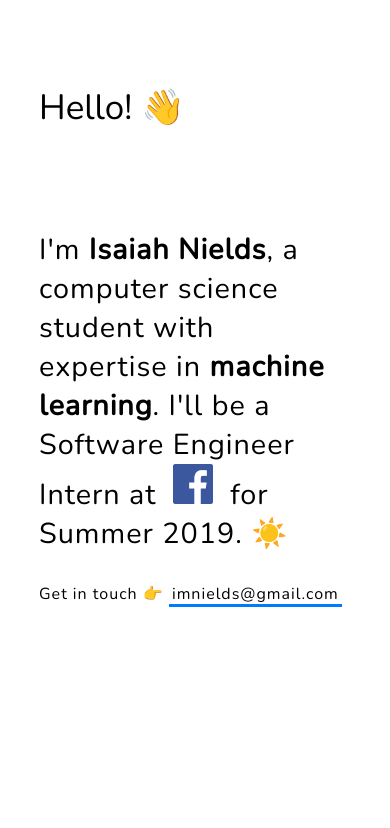
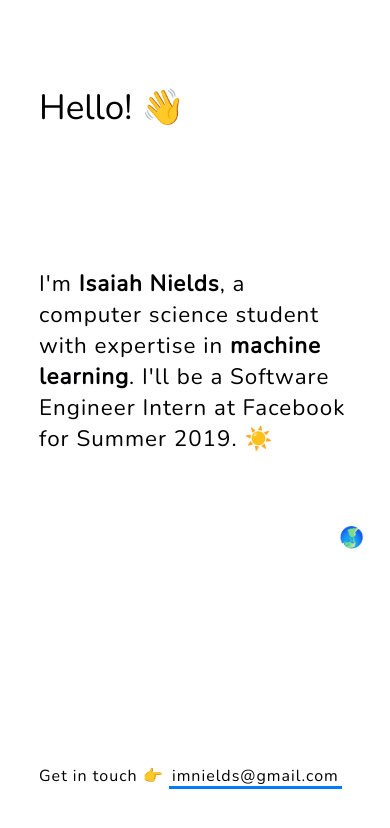
Before and after one commit to znields/znields.com, a React (Create React App) app: page / in a window 390 px wide. Shown: the top 828 px of the page. Built offline with nearby package versions, Linux system fonts and the light colour scheme.

Commit message:
Added Earth

```diff
--- a/src/components/Contact.js
+++ b/src/components/Contact.js
@@ -7,12 +7,16 @@ const Container = Keyframes.Spring({
     show: { opacity: 1 },
     point: async (next, cancel, ownProps) => {
         await next({ paddingLeft: 0, paddingRight: 0, config: { easing: t => t, duration: 100 }});
-        await next({ paddingLeft: 0, paddingRight: 5, config: { easing: t => t, duration: 100 }});
-        await next({ paddingLeft: 5, paddingRight: 0, config: { easing: t => t, duration: 100 }});
+        await next({ paddingLeft: 10, paddingRight: 0, config: { easing: t => t, duration: 100 }});
         await next({ paddingLeft: 0, paddingRight: 0, config: { easing: t => t, duration: 100 }});
         ownProps.onRest();
     }
 });
+
+const  style = {
+    bottom: '5vh',
+    position: 'absolute'
+};
 
 class Contact extends Component {
 
@@ -33,7 +37,7 @@ class Contact extends Component {
         const { pointAnimation } = this.state;
 
         return (
-            <div>
+            <div style={style}>
                 <h2> Get in touch&nbsp;
                     <Container state={pointAnimation ? "point": "show"} onRest={this.onPointEnd} >
                         { props => <Emoji  onClick={this.onClickPoint} style={props} symbol=" 👉 " label="point-right"/> }
--- a/src/components/Greeting.js
+++ b/src/components/Greeting.js
@@ -1,9 +1,9 @@
 import React, { Component } from 'react';
-import { Keyframes, config } from 'react-spring/renderprops';
+import { Keyframes } from 'react-spring/renderprops';
 import Emoji from "./Emoji";
 
 const greetingStyle = {
-    height: '15vh',
+    height: '20vh',
     fontSize: 35
 };
 
@@ -11,7 +11,7 @@ const greetingStyle = {
 const Container = Keyframes.Spring({
     show: { opacity: 1 },
     wave: async (next, cancel, ownProps) => {
-        await next({ transform: 'rotate(0deg)', config: config.gentle });
+        await next({ transform: 'rotate(0deg)' });
         await next({ transform: 'rotate(20deg)', config: { easing: t => t, duration: 100 }});
         await next({ transform: 'rotate(-20deg)', config: { easing: t => t, duration: 150 }});
         await next({ transform: 'rotate(20deg)', config: { easing: t => t, duration: 150 }});
--- a/src/components/Introduction.js
+++ b/src/components/Introduction.js
@@ -1,49 +1,49 @@
 import React, { Component } from 'react';
 import facebook from "../assets/facebook.png";
 import Emoji from "./Emoji";
-import {config, Keyframes} from "react-spring/renderprops";
+import { Keyframes} from "react-spring/renderprops";
 
 const messageStyle = {
     height: '40vh',
     maxWidth: '720px',
 };
 
-const Container = Keyframes.Spring({
+const EarthContainer = Keyframes.Spring({
     show: { opacity: 1 },
     spin: async (next, cancel, ownProps) => {
-        await next({ transform: 'rotate(0deg)', config: { easing: t => t, duration: 1000 }});
-        await next({ transform: 'rotate(1080deg)', config: { easing: t => t, duration: 1000 }});
-        ownProps.onRest();
+        await next({ transform: 'rotate(0deg)', config: { easing: t => t, duration: 0 }});
+        await next({ transform: 'rotate(1080000deg)', config: { easing: t => t, duration: 100000000 }});
     }
 });
 
+const EarthSpin = Keyframes.Spring({
+    show: { opacity: 1 },
+    spin: async (next, cancel, ownProps) => {
+        await next({ transform: 'rotate(0deg)', config: { easing: t => t, duration: 0 }});
+        await next({ transform: 'rotate(39420000deg)', config: { easing: t => t, duration: 100000000 }});
+    }
+});
+
+
 class Introduction extends Component {
 
-    state = { sunAnimation: false };
-
-    onSunClick = () => {
-        this.setState({ ...this.state, sunAnimation: true });
-    };
-
-
-    onSunEnd = () => {
-        this.setState({ ...this.state, sunAnimation: false });
-    };
-
-
     render() {
-
-        const { sunAnimation } = this.state;
 
         return (
             <div style={messageStyle}>
                 <h1>
                     I'm <b>Isaiah Nields</b>, a computer science student with expertise in <b>machine learning</b>.
-                    I'll be a Software Engineer Intern at &nbsp;<img style={{width: 40}} src={facebook} alt='facebook' />&nbsp; for Summer 2019.&nbsp;
+                    I'll be a Software Engineer Intern at Facebook for Summer 2019.&nbsp;
+                    <Emoji onClick={this.onSunClick} symbol="☀️"/>
+                    <EarthContainer state="spin">
+                        { props => <span style={{...props, paddingLeft: '100px', position: 'absolute', zIndex: -10, transformOrigin: 'bottom left'}} >
+                            <EarthSpin state="spin">
+                                { props => <Emoji style={{...props, fontSize: 20}} symbol="🌎" /> }
+                            </EarthSpin>
+                        </span> }
 
-                    <Container state={sunAnimation ? "spin": "show"} onRest={this.onSunEnd}>
-                        { props => <Emoji style={props} onClick={this.onSunClick} symbol="☀️"/> }
-                    </Container>
+                    </EarthContainer>
+
                 </h1>
             </div>
         );
--- a/src/index.css
+++ b/src/index.css
@@ -5,6 +5,8 @@ body {
   color: #000002;
   -webkit-font-smoothing: antialiased;
   -moz-osx-font-smoothing: grayscale;
+  max-width: 100%;
+  overflow-x: hidden;
 }
 
 a {
@@ -59,7 +61,7 @@ h2 {
 
 @media only screen and (max-width: 500px) {
   h1 {
-    font-size: 1.8rem;
+    font-size: 1.4rem;
   }
 
   h2 {
```
